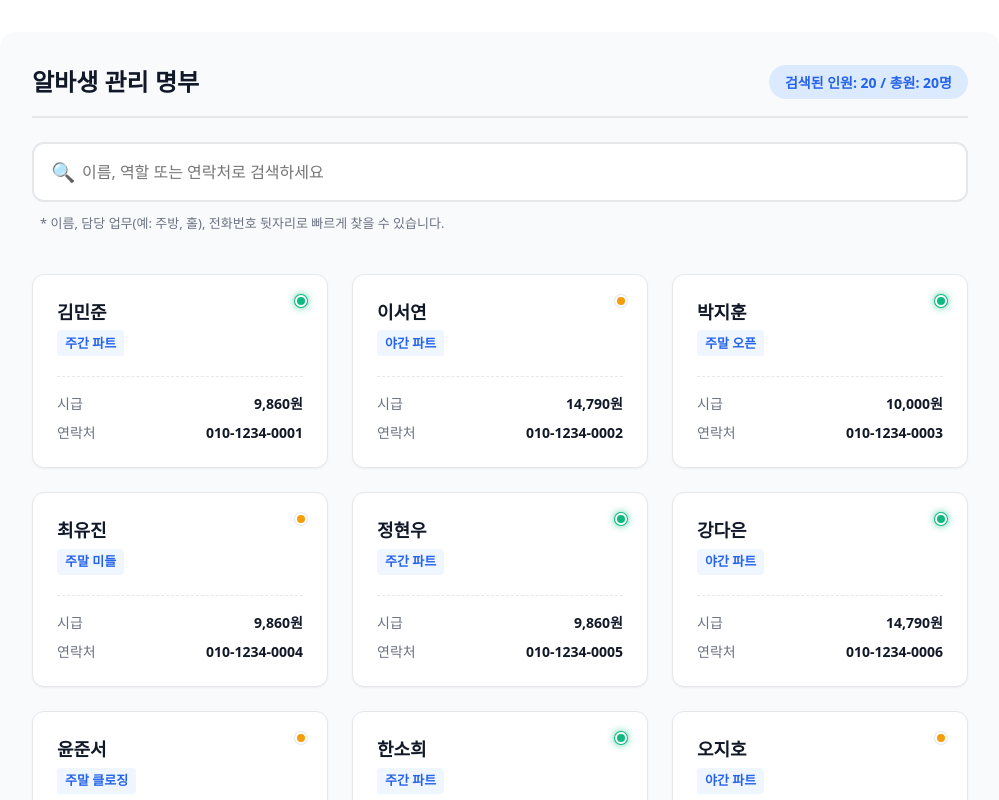
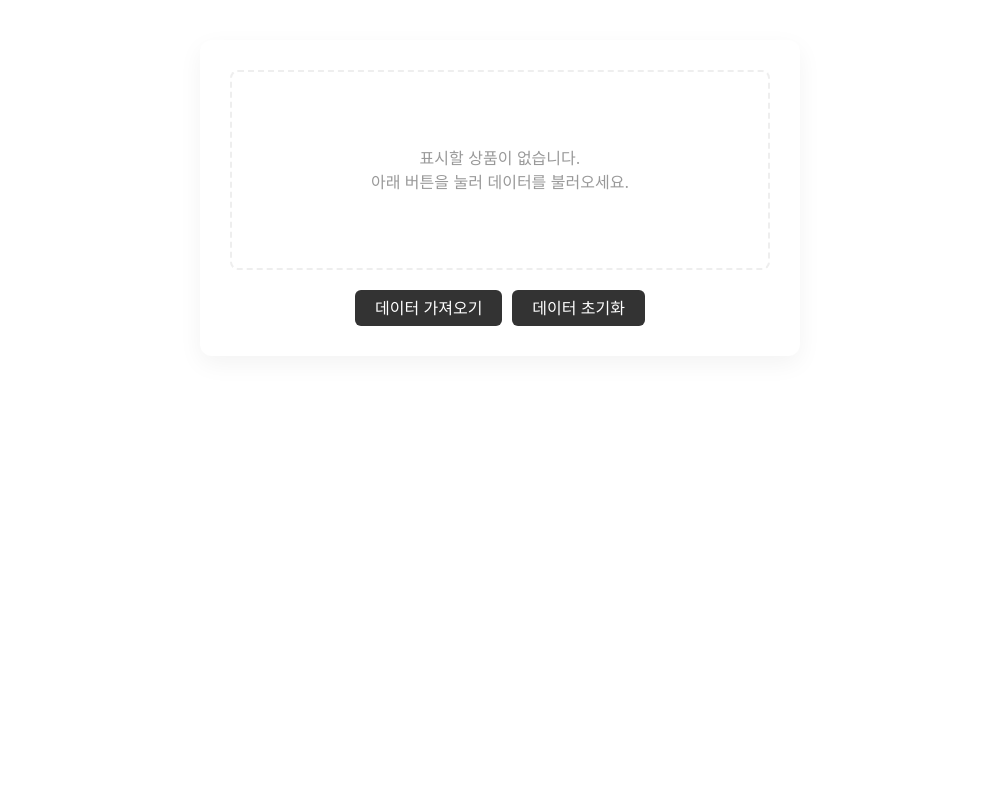
Before and after one commit to sasasak/likelion-16th-react, a React (Vite) app in the folder learning-react/04-리스트-렌더링-설계/: page / in a window 1280 px wide. Shown: the top 800 px of the page, without its empty margins (140-1139 px from the left). Built offline with nearby package versions, Linux system fonts and the light colour scheme.

Commit message:
learn. 조건부 UI 렌더링 - 로딩 중인 화면 - 로딩 종료 후, 데이터가 없을 때 화면 - 로딩 종료 후, 데이터가 있을 때 화면 - 로딩 중일 때 버튼 비활성화 (aria-disabled)

```diff
--- a/learning-react/04-리스트-렌더링-설계/src/app/index.tsx
+++ b/learning-react/04-리스트-렌더링-설계/src/app/index.tsx
@@ -1,10 +1,10 @@
-import { StaffListWithFilter } from '@/components'
+import { StatusList } from '@/components'
 import S from './style.module.css'
 
 export default function App() {
   return (
     <div className={S.container}>
-      <StaffListWithFilter />
+      <StatusList />
     </div>
   )
 }
--- a/learning-react/04-리스트-렌더링-설계/src/components/StatusList/index.tsx
+++ b/learning-react/04-리스트-렌더링-설계/src/components/StatusList/index.tsx
@@ -1,27 +1,98 @@
+import { useState } from 'react'
+import dummyData from './data/dummy.json'
+import type { Item } from './type/item'
 import S from './style.module.css'
+
+const DUMMY_DATA: Item[] = dummyData
+const DELAY = 1500
 
 export default function StatusList() {
   // 제어할 상태 선언
-  // - 로딩 상태
-  // - 데이터 상태
+  // - 로딩(loading, isLoading, pending, isPending, ...) 상태
+  // - 데이터(data, items, ...) 상태
+  const [isLoading, setIsLoading] = useState(false)
+  const [items, setItems] = useState<Item[]>([])
 
   // 데이터 로드 핸들러
-  // - 비동기 통신 시뮬레이션 (1.5초)
   // - 로딩/데이터 상태 업데이트
+  const handleFetchData = async () => {
+    if (isLoading) return // 로딩 중이니까 작동되면 안됨!
+    console.log('데이터 가져오기 요청')
 
-  // 초기화 핸들러
+    // 로딩중... 상태로 전환
+    setIsLoading(true)
+
+    try {
+      // 비동기 통신 시뮬레이션 (1.5초)
+      await new Promise((resolve) => setTimeout(resolve, DELAY))
+      // 데이터 업데이트
+      setItems(DUMMY_DATA)
+    } catch {
+      console.error('데이터 가져오기 실패!')
+    } finally {
+      // 로딩 종료 상태로 전환
+      setIsLoading(false)
+    }
+  }
+
+  // 데이터 초기화 핸들러
   // - 데이터 상태 초기화
+  const handleReset = () => {
+    if (isLoading) return
+
+    console.log('데이터 초기화')
+    setItems([])
+  }
+
 
   return (
     <section className={S.container}>
       <h2 className="sr-only">상품 상태별 목록 확인</h2>
 
-      {/* 조건부 렌더링 1: 로딩 중일 때 */}
-      {/* 조건부 렌더링 2: 로딩이 끝났고 데이터가 없을 때 */}
-      {/* 조건부 렌더링 3: 데이터가 있을 때 */}
+      <div role='status' aria-busy={isLoading} className={S.statusBox}>
+        {/* 조건부 렌더링 화면 1: 로딩 중일 때 */}
+        {isLoading && (
+          <p className={S.loadingText}>
+            데이터를 로딩 중입니다...
+          </p>
+        )}
 
-      {/* 데이터 가져오기 */}
-      {/* 데이터 초기화 */}
+        {/* 조건부 렌더링 화면 2: 로딩이 끝났고 데이터가 없을 때 */}
+        {!isLoading && items.length === 0 && (
+          <div className={S.emptyText}>
+            <p>표시할 상품이 없습니다.</p>
+            <p>아래 버튼을 눌러 데이터를 불러오세요.</p>
+          </div>
+        )}
+
+        {/* 조건부 렌더링 화면 3: 데이터가 있을 때 */}
+        {!isLoading && items.length > 0 && (
+          <ul className={S.list}>
+            {items.map((item) => (
+              <li key={item.id} className={S.item}>
+                {item.name}
+              </li>
+            ))}
+          </ul>
+        )}
+      </div>
+
+      <div role="group" className={S.buttonGroup}>
+        <button
+          type="button"
+          onClick={handleFetchData}
+          aria-disabled={isLoading}
+        >
+          데이터 가져오기
+        </button>
+        <button
+          type="button"
+          onClick={handleReset}
+          aria-disabled={isLoading}
+        >
+          데이터 초기화
+        </button>
+      </div>
     </section>
   )
 }
```
